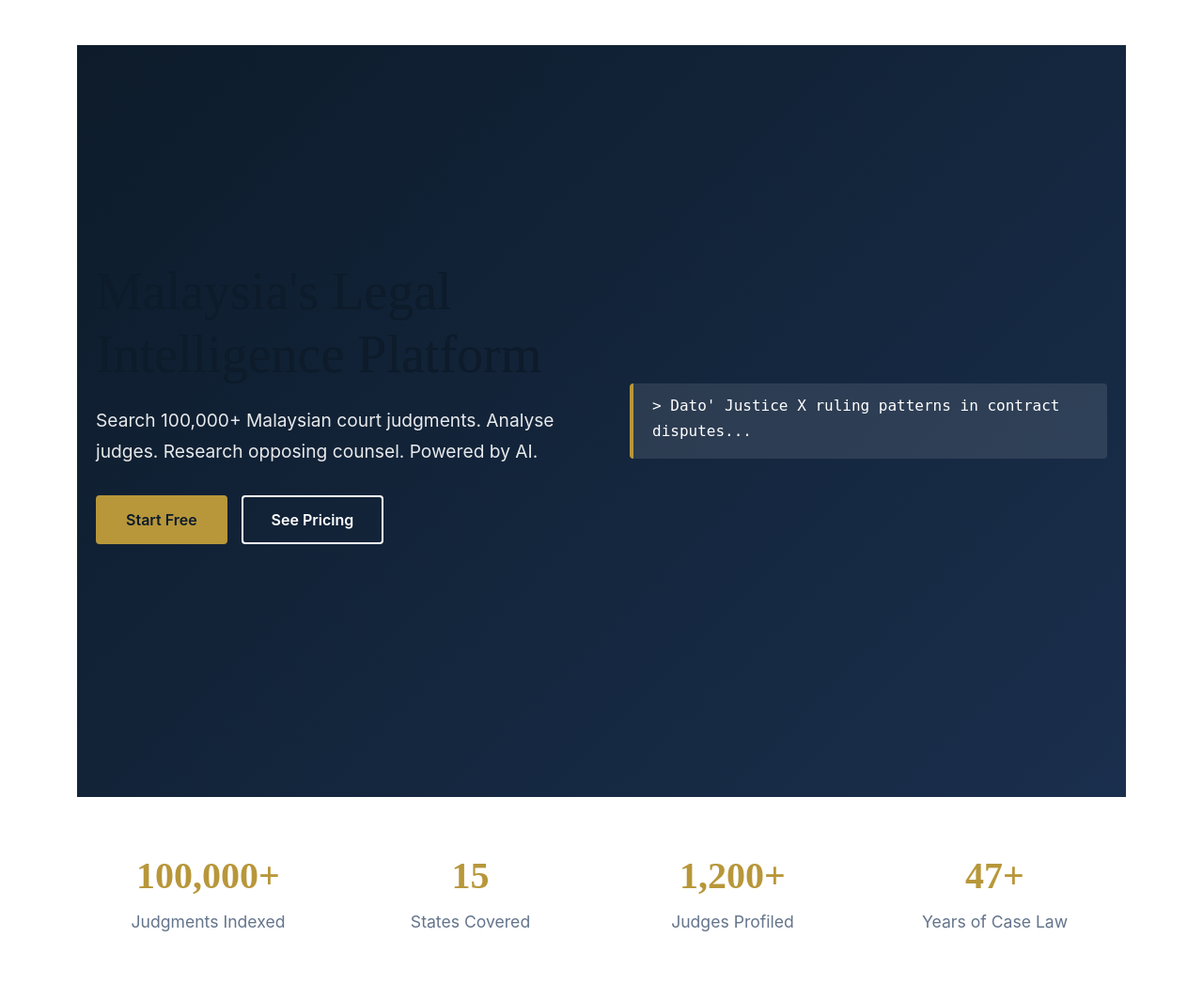
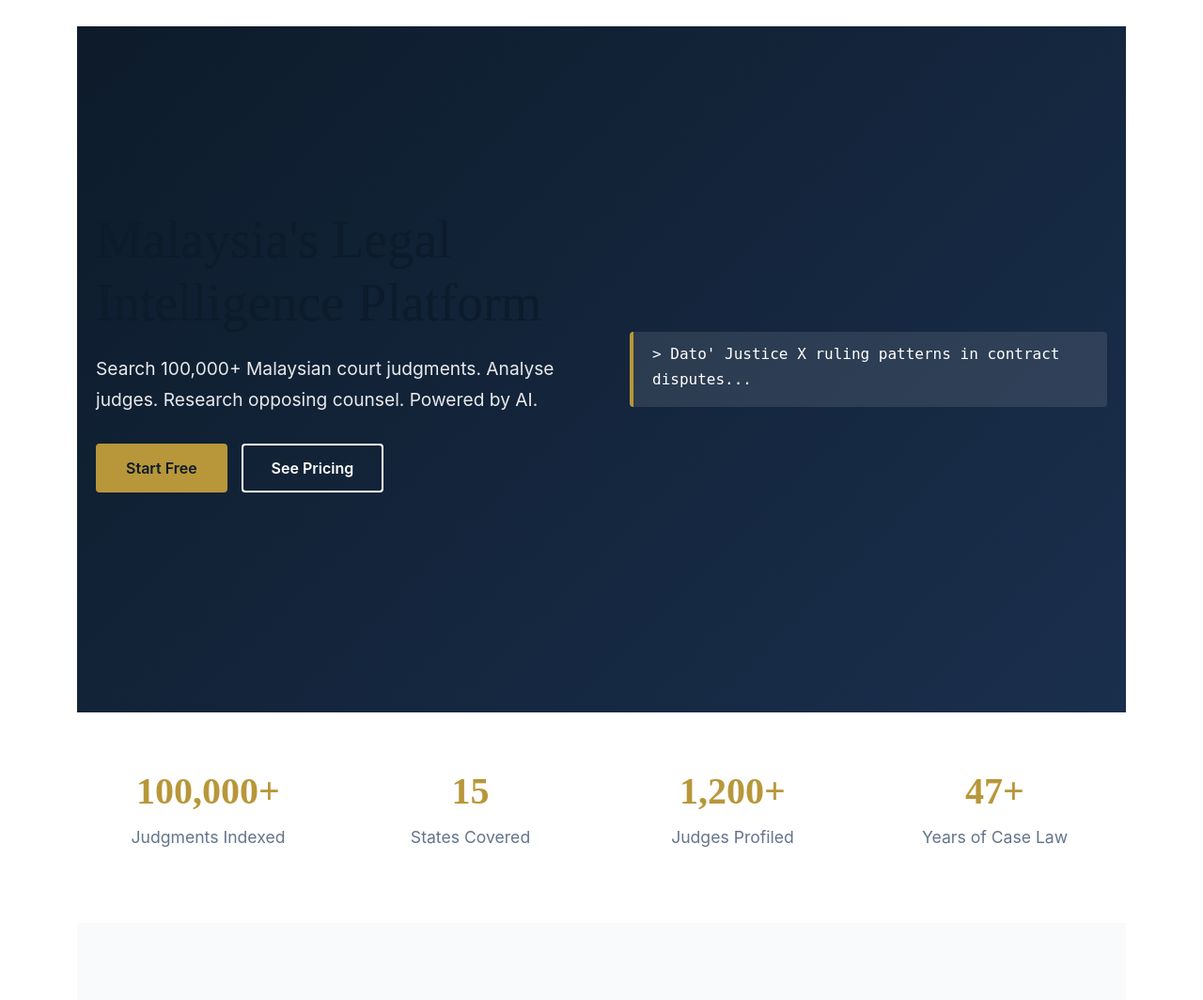
Before and after one commit to hamkasu/legalmy, a Flask app: page / in a window 1280 px wide. Shown: the part 70-1134 px from the top of the page at 94% size. Run offline with Flask 3, Linux system fonts and the light colour scheme; parts of the project's set-up code (start-up, migrations or seed data) failed here and were passed over.

Commit message:
Fix hero section overlap with navbar
- Changed min-height from 100vh to calc(100vh - 70px) to account for navbar
- Reduced padding from 60px to 40px for better spacing
- Added margin-top: -20px to align properly below navbar
- Fixes the partial cutoff issue on the landing page header

```diff
--- a/app/templates/landing/index.html
+++ b/app/templates/landing/index.html
@@ -4,7 +4,7 @@
 
 {% block content %}
 <style>
-    .hero-section { min-height: 100vh; display: flex; align-items: center; background: linear-gradient(135deg, #0D1B2A 0%, #1a2f4d 100%); color: white; padding: 60px 20px; }
+    .hero-section { min-height: calc(100vh - 70px); display: flex; align-items: center; background: linear-gradient(135deg, #0D1B2A 0%, #1a2f4d 100%); color: white; padding: 40px 20px; margin-top: -20px; }
     .hero-content { display: grid; grid-template-columns: 1fr 1fr; gap: 60px; align-items: center; max-width: 1200px; margin: 0 auto; }
     .hero-text h1 { font-family: 'Merriweather', serif; font-size: 3.5rem; line-height: 1.2; margin-bottom: 20px; }
     .hero-text p { font-size: 1.2rem; opacity: 0.9; margin-bottom: 30px; }
```
